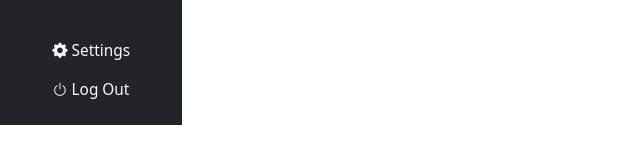
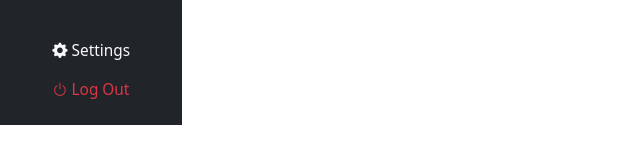
Before and after one commit to BySkullZ/todolist, a plain HTML site: page index.html in a window 1280 px wide. Shown: the part 675-838 px from the top of the page, 0-640 px from the left. Drawn offline with nearby package versions, Linux system fonts and the light colour scheme.

```diff
--- a/index.html
+++ b/index.html
@@ -47,7 +47,7 @@
                 </li>
                 <li>
                     <i class="bi bi-power"></i>
-                    <a href="" class="nav-link text-light"><span class="bi bi-power"></span> Log Out</a>
+                    <a href="" class="nav-link text-danger"><span class="bi bi-power"></span> Log Out</a>
                 </li>
             </ul>
         </div>
```
